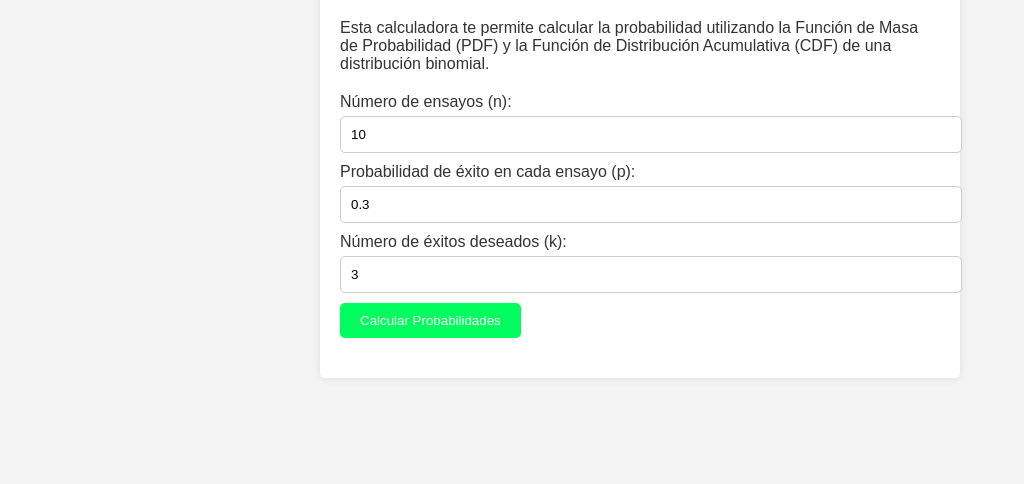
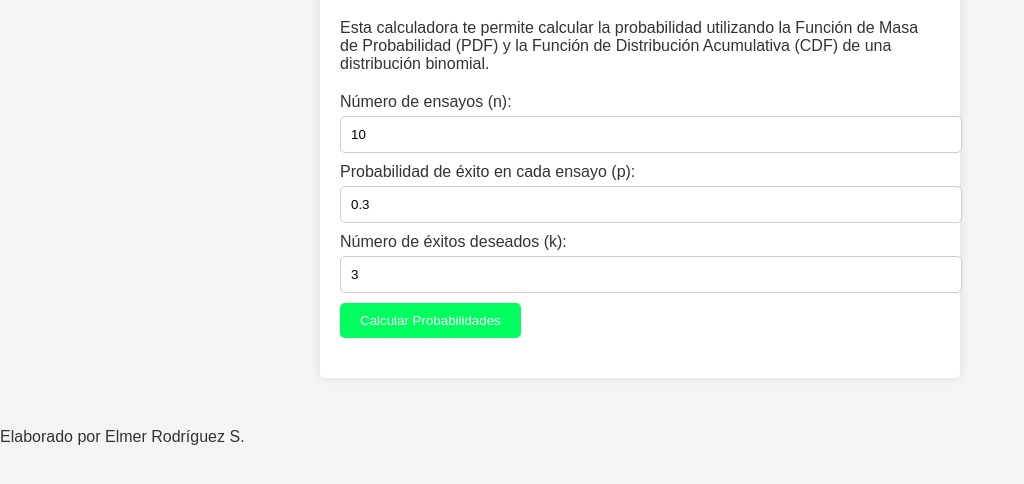
Before and after one commit to elmerrod2/elmerrod2.github.io, a plain HTML site: page index.html in a window 1280 px wide. Shown: the part 168-652 px from the top of the page, without its empty margins (0-1024 px from the left). Drawn offline with Linux system fonts and the light colour scheme.

Commit message:
Update index.html

```diff
--- a/index.html
+++ b/index.html
@@ -76,6 +76,10 @@
     <p id="resultado_mayor_que_k"></p>
 </div>
 
+<div class="footer">
+    <p>Elaborado por Elmer Rodríguez S.</p>
+</div>
+
 <script>
     function calcular_pdf_binomial(n, p, k) {
         return jStat.binomial.pdf(k, n, p);
```
